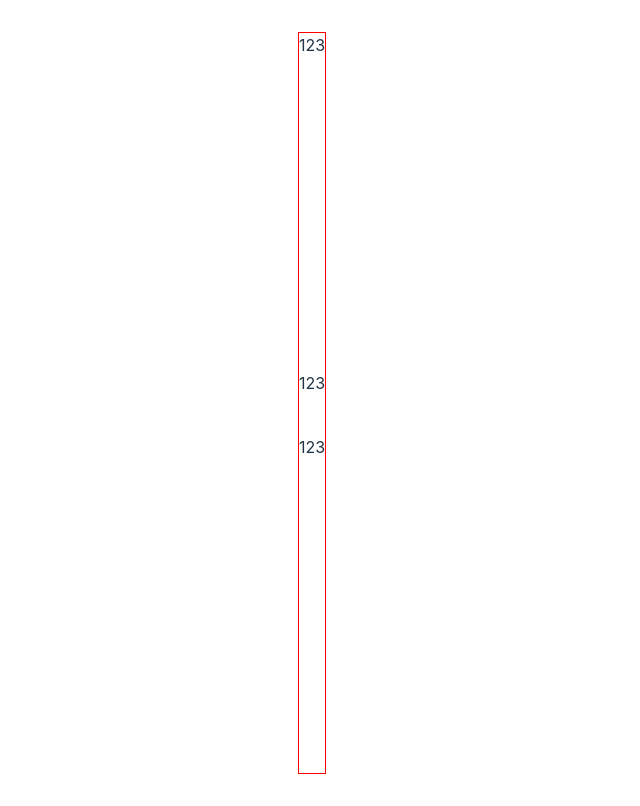
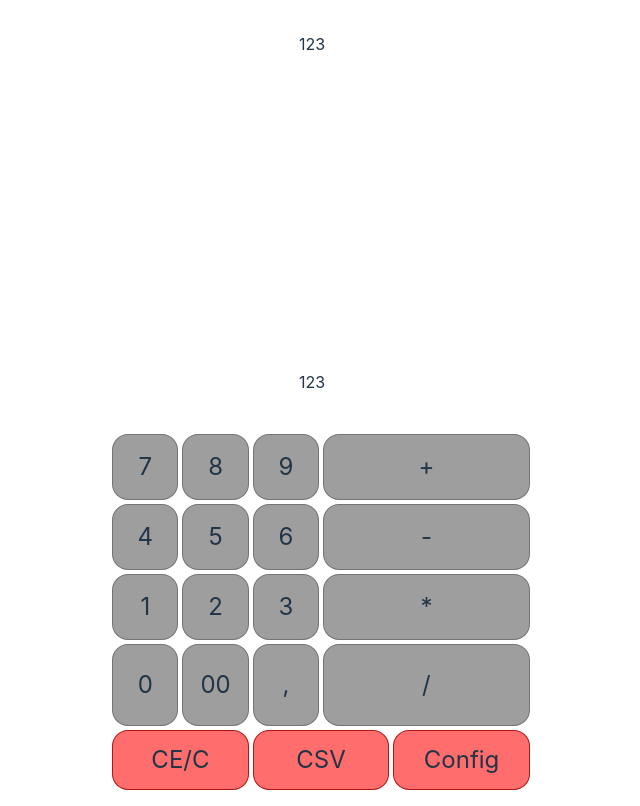
Before and after one commit to LeonLLB/Sumadora, a React (Vite) app: page / in a window 1280 px wide. Shown: the whole page, without its empty margins (328-968 px from the left). Built offline with nearby package versions, Linux system fonts and the light colour scheme.

Commit message:
Teclado virtual

```diff
--- a/src/App.scss
+++ b/src/App.scss
@@ -4,38 +4,3 @@
   padding: 2rem;
   text-align: center;
 }
-
-.logo {
-  height: 6em;
-  padding: 1.5em;
-  will-change: filter;
-}
-.logo:hover {
-  filter: drop-shadow(0 0 2em #646cffaa);
-}
-.logo.react:hover {
-  filter: drop-shadow(0 0 2em #61dafbaa);
-}
-
-@keyframes logo-spin {
-  from {
-    transform: rotate(0deg);
-  }
-  to {
-    transform: rotate(360deg);
-  }
-}
-
-@media (prefers-reduced-motion: no-preference) {
-  a:nth-of-type(2) .logo {
-    animation: logo-spin infinite 20s linear;
-  }
-}
-
-.card {
-  padding: 2em;
-}
-
-.read-the-docs {
-  color: #888;
-}
--- /dev/null
+++ b/src/components/sumadoraButton/sumadoraButton.module.scss
@@ -0,0 +1,48 @@
+.btn {
+	border-radius: 1rem;
+	padding: 0.5rem;
+	width: 100%;
+	height: 100%;
+	font-size: x-large;
+	display: flex;
+	flex-direction: column;
+	justify-content: center;
+	transition: all ease-in-out 100ms;
+
+	&:hover {
+		filter: drop-shadow(0 0 .25rem #606173aa) blur(1px);
+		transform: scale(0.90);
+	}
+
+	@media (prefers-color-scheme: light) {
+		&:hover {
+			filter: drop-shadow(0 0 10rem #242424aa) blur(1px);
+		}
+	}
+
+	&:not(.func){
+		@media (prefers-color-scheme: light) {
+			& {
+				background-color: rgba($color: #868686, $alpha: 0.8);
+				border: 1px solid rgba($color: #6b6b6b, $alpha: 0.8);
+			}
+		}
+
+		background-color: rgba($color: #3b3b3b, $alpha: 0.8);
+		border: 1px solid rgba($color: #6e6e6e, $alpha: 0.8);
+	}
+
+	&.func{
+		@media (prefers-color-scheme: light) {
+			& {
+				background-color: rgba($color: #ff4949, $alpha: 0.8);
+				border: 1px solid rgba($color:#9d0000, $alpha:0.8);
+			}
+		}
+
+		background-color: rgba($color: #7d0000, $alpha: 0.8);
+		border: 1px solid rgba($color:#b20000, $alpha:0.8);
+	}
+
+
+}
--- /dev/null
+++ b/src/components/sumadoraButton/sumadoraButton.tsx
@@ -0,0 +1,23 @@
+import styles from './sumadoraButton.module.scss'
+
+interface SumadoraButtonProps{
+    keyBtn:string | number
+
+    isFuncKey?: boolean
+
+    onClick: (key:string | number) => void
+
+    gridColSpan?: number
+}
+
+const SumadoraButton = ({keyBtn,isFuncKey = false,onClick,gridColSpan = 1}:SumadoraButtonProps) => {
+  return (
+    <div className={`${styles.btn} ${isFuncKey ? styles.func : ''}`} style={{gridColumn: `span ${gridColSpan} / span ${gridColSpan}`}} onClick={()=>onClick(keyBtn)}>
+        <span>
+            {keyBtn}
+        </span>
+    </div>
+  )
+}
+
+export default SumadoraButton
--- /dev/null
+++ b/src/components/sumadoraButtonsLayout/sumadoraButtonsLayout.module.scss
@@ -0,0 +1,7 @@
+.container{
+    display: grid;
+    gap: 1.375rem;
+    width: 100%;
+    grid-template-columns: repeat(6,minmax(0,1fr));
+    grid-template-rows: repeat(3,minmax(0,1fr)) 4rem;
+}
--- /dev/null
+++ b/src/components/sumadoraButtonsLayout/sumadoraButtonsLayout.tsx
@@ -0,0 +1,33 @@
+import SumadoraButton from '../sumadoraButton/sumadoraButton'
+import styles from './sumadoraButtonsLayout.module.scss'
+
+interface buttonsArrObjectsProps {
+	key: string | number
+	colSpan?: number,
+	isFunc?:boolean
+}
+
+const SumadoraButtonsLayout = () => {
+
+	const buttonsArr: buttonsArrObjectsProps[] = [
+		{key:7} , {key:8} , {key:9} , {key:'+',colSpan:3} ,
+		{key:4} , {key:5} , {key:6} , {key:'-',colSpan:3} ,
+		{key:1} , {key:2} , {key:3} , {key:'*',colSpan:3} ,
+		{key:0} , {key:'00'} , {key:','} , {key:'/',colSpan:3} ,
+		{key:'CE/C',colSpan:2,isFunc:true} , {key:'CSV',colSpan:2,isFunc:true} , {key:'Config',colSpan:2,isFunc:true} ,
+	]
+
+	const defFunc = (key: string | number) => console.log(key)
+
+	return (
+		<div className={styles.container}>
+			{
+				buttonsArr.map((button,i)=>(
+					<SumadoraButton key={i} keyBtn={button.key} onClick={defFunc} gridColSpan={button.colSpan} isFuncKey={button.isFunc}/>
+				))
+			}
+		</div>
+	)
+}
+
+export default SumadoraButtonsLayout
--- a/src/index.scss
+++ b/src/index.scss
@@ -15,15 +15,6 @@
   -webkit-text-size-adjust: 100%;
 }
 
-a {
-  font-weight: 500;
-  color: #646cff;
-  text-decoration: inherit;
-}
-a:hover {
-  color: #535bf2;
-}
-
 body {
   margin: 0;
   display: flex;
@@ -37,34 +28,9 @@ h1 {
   line-height: 1.1;
 }
 
-button {
-  border-radius: 8px;
-  border: 1px solid transparent;
-  padding: 0.6em 1.2em;
-  font-size: 1em;
-  font-weight: 500;
-  font-family: inherit;
-  background-color: #1a1a1a;
-  cursor: pointer;
-  transition: border-color 0.25s;
-}
-button:hover {
-  border-color: #646cff;
-}
-button:focus,
-button:focus-visible {
-  outline: 4px auto -webkit-focus-ring-color;
-}
-
 @media (prefers-color-scheme: light) {
   :root {
     color: #213547;
     background-color: #ffffff;
   }
-  a:hover {
-    color: #747bff;
-  }
-  button {
-    background-color: #f9f9f9;
-  }
 }
--- a/src/pages/sumadora/sumadora.module.scss
+++ b/src/pages/sumadora/sumadora.module.scss
@@ -2,5 +2,4 @@
     display: grid;
     grid-template-rows: minmax(0,1fr) 4rem minmax(0,1fr);
     height: 92.5vh;
-    border: 1px solid red
 }
--- a/src/pages/sumadora/sumadora.tsx
+++ b/src/pages/sumadora/sumadora.tsx
@@ -1,3 +1,4 @@
+import SumadoraButtonsLayout from '../../components/sumadoraButtonsLayout/sumadoraButtonsLayout'
 import styles from './sumadora.module.scss'
 
 const SumadoraPage = () => {
@@ -5,7 +6,7 @@ const SumadoraPage = () => {
     <div className={styles.sumadoraContainer}>
         <div>123</div>
         <div>123</div>
-        <div>123</div>
+        <SumadoraButtonsLayout/>
     </div>
   )
 }
```
